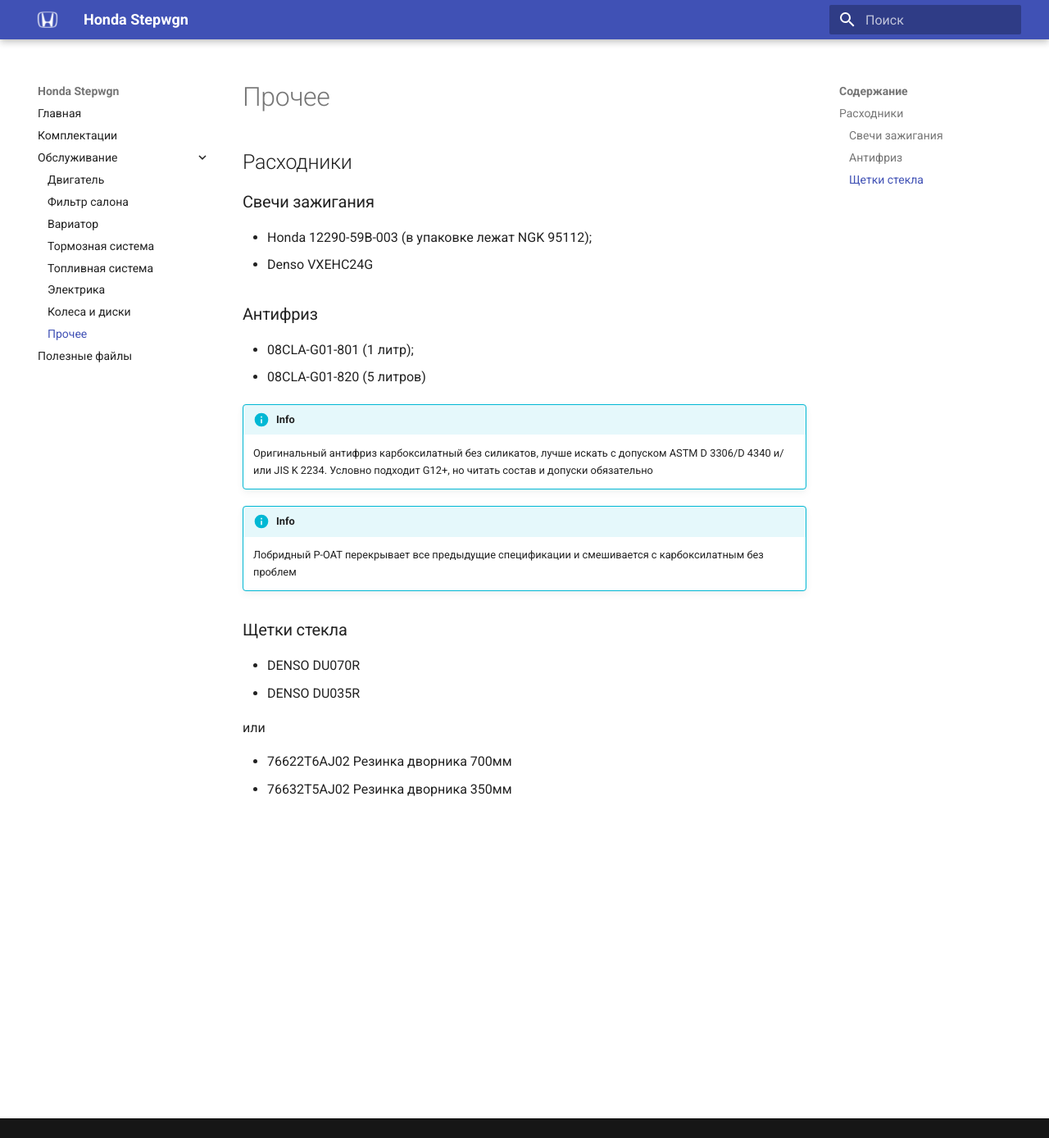
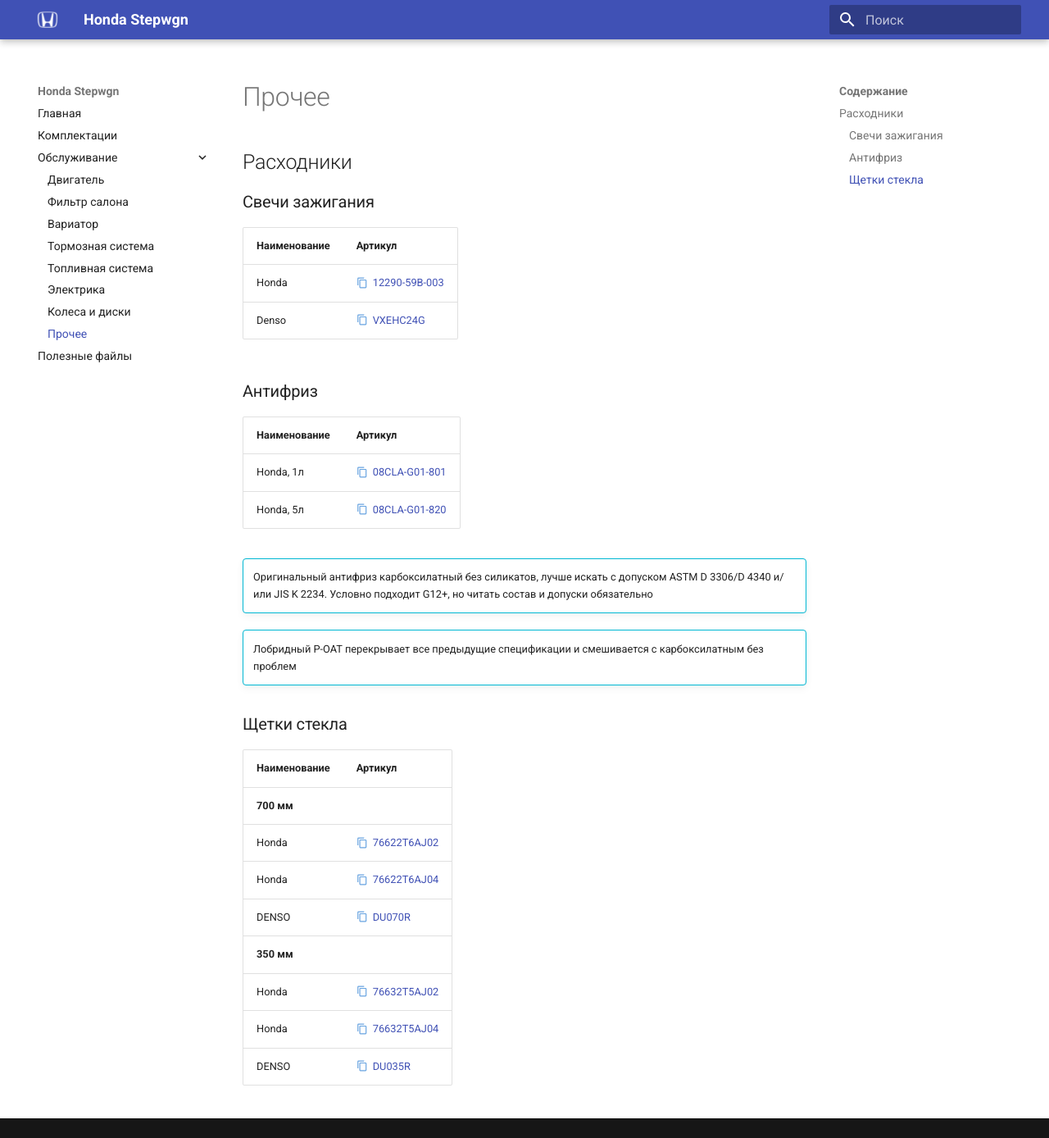
Before and after one commit to stepwgn/stepwgn.github.io, an MkDocs documentation site: the page built from docs/service/consumables.md, in a window 1280 px wide and 1388 px high. Shown: the whole window at 82% size. Built offline with MkDocs 1.6.1 and Material for MkDocs 9.7.7, drawn with Linux system fonts in a browser that asks for light colours.

Commit message:
Обновлено отображение информации по расходникам
Signed-off-by: Zakhar Petrov <46595458+zakhar-petrov@users.noreply.github.com>

```diff
--- a/docs/service/consumables.md
+++ b/docs/service/consumables.md
@@ -2,29 +2,36 @@
 
 ### Свечи зажигания
 
-- Honda 12290-59B-003 (в упаковке лежат NGK 95112);
-- Denso VXEHC24G
+| Наименование | Артикул                                              |
+|--------------|------------------------------------------------------|
+| Honda        | [12290-59B-003](#"Honda 12290-59B-003"){ .copyable } |
+| Denso        | [VXEHC24G](#"Denso VXEHC24G"){ .copyable }           |
 
 ### Антифриз
 
-- 08CLA-G01-801 (1 литр);
-- 08CLA-G01-820 (5 литров)
+| Наименование | Артикул                                              |
+|--------------|------------------------------------------------------|
+| Honda, 1л    | [08CLA-G01-801](#"Honda 08CLA-G01-801"){ .copyable } |
+| Honda, 5л    | [08CLA-G01-820](#"Honda 08CLA-G01-820"){ .copyable } |
 
-!!! info
+!!! info ""
 
     Оригинальный антифриз карбоксилатный без силикатов, лучше искать с допуском ASTM D 3306/D 4340 и/или JIS K 2234. Условно
     подходит G12+, но читать состав и допуски обязательно
 
-!!! info
+!!! info ""
 
     Лобридный P-OAT перекрывает все предыдущие спецификации и смешивается с карбоксилатным без проблем
 
 ### Щетки стекла
 
-- DENSO DU070R
-- DENSO DU035R
-
-или
-
-- 76622T6AJ02 Резинка дворника 700мм
-- 76632T5AJ02 Резинка дворника 350мм
+| Наименование | Артикул                                          |
+|--------------|--------------------------------------------------|
+| **700 мм**   |                                                  |
+| Honda        | [76622T6AJ02](#"Honda 76622T6AJ02"){ .copyable } |
+| Honda        | [76622T6AJ04](#"Honda 76622T6AJ04"){ .copyable } |
+| DENSO        | [DU070R](#"DENSO DU070R"){ .copyable }           |
+| **350 мм**   |                                                  |
+| Honda        | [76632T5AJ02](#"Honda 76632T5AJ02"){ .copyable } |
+| Honda        | [76632T5AJ04](#"Honda 76632T5AJ04"){ .copyable } |
+| DENSO        | [DU035R](#"DENSO DU035R"){ .copyable }           |
```
Also changed, not shown: docs/service/fuel-system.md (+19 -4 lines).
